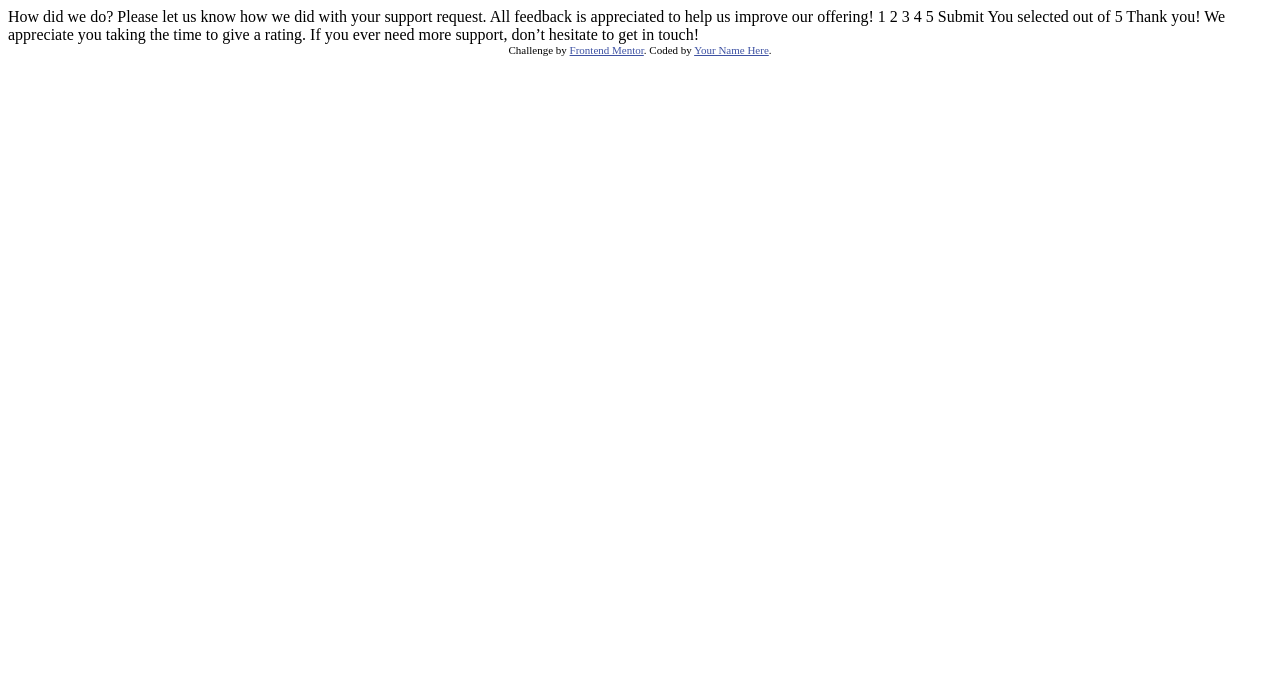
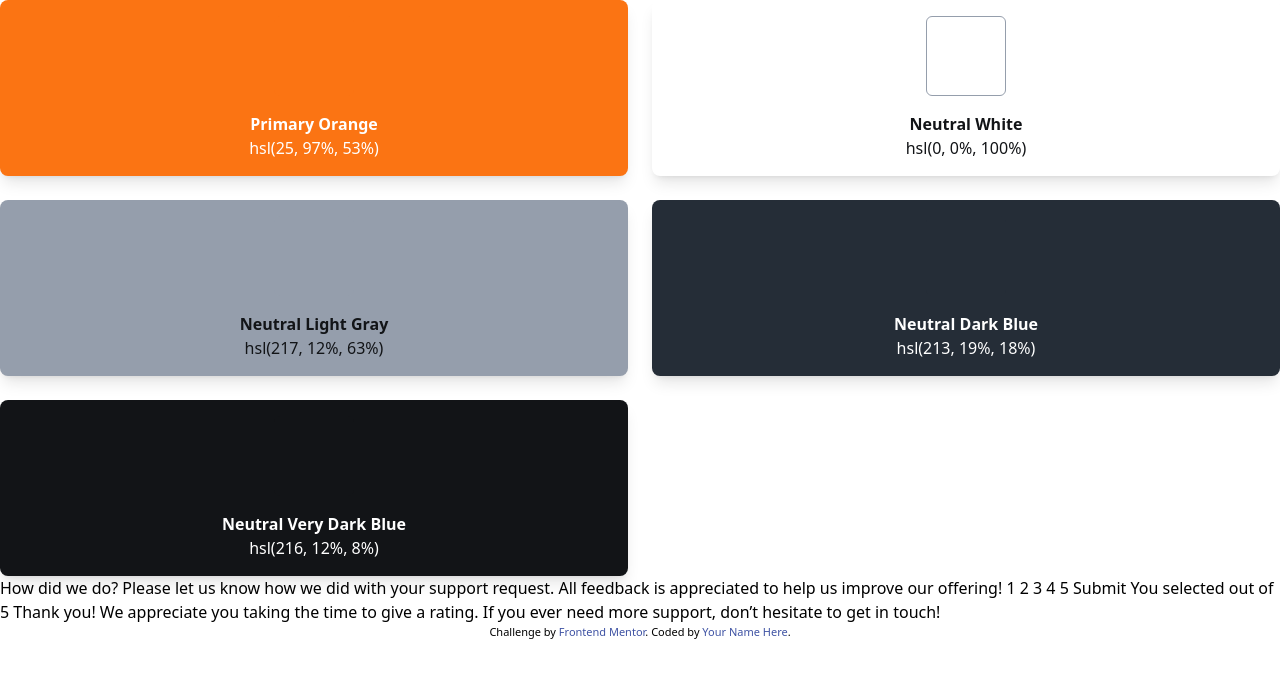
Before and after one commit to Mahmoud-Abdelkarim777/interactive-rating-component-main, a website: page index.html in a window 1280 px wide. Drawn offline with Linux system fonts and the light colour scheme.

Commit message:
first commit

```diff
--- a/index.html
+++ b/index.html
@@ -5,6 +5,8 @@
   <meta name="viewport" content="width=device-width, initial-scale=1.0"> <!-- displays site properly based on user's device -->
 
   <link rel="icon" type="image/png" sizes="32x32" href="./images/favicon-32x32.png">
+  <!-- external file css  -->
+  <link href="./src/output.css" rel="stylesheet">
 
   <title>Frontend Mentor | Interactive rating component</title>
 
@@ -15,7 +17,38 @@
   </style>
 </head>
 <body>
-
+  <div class="grid grid-cols-1 sm:grid-cols-2 lg:grid-cols-4 gap-6">
+    <!-- Primary Orange -->
+    <div class="flex flex-col items-center justify-center bg-primary-orange text-neutral-white p-4 rounded-lg shadow-lg">
+      <div class="w-20 h-20 bg-primary-orange rounded-md"></div>
+      <p class="mt-4 font-bold">Primary Orange</p>
+      <p>hsl(25, 97%, 53%)</p>
+    </div>
+    <!-- Neutral White -->
+    <div class="flex flex-col items-center justify-center bg-neutral-white text-neutral-veryDarkBlue p-4 rounded-lg shadow-lg">
+      <div class="w-20 h-20 bg-neutral-white rounded-md border border-neutral-lightGray"></div>
+      <p class="mt-4 font-bold">Neutral White</p>
+      <p>hsl(0, 0%, 100%)</p>
+    </div>
+    <!-- Neutral Light Gray -->
+    <div class="flex flex-col items-center justify-center bg-neutral-lightGray text-neutral-veryDarkBlue p-4 rounded-lg shadow-lg">
+      <div class="w-20 h-20 bg-neutral-lightGray rounded-md"></div>
+      <p class="mt-4 font-bold">Neutral Light Gray</p>
+      <p>hsl(217, 12%, 63%)</p>
+    </div>
+    <!-- Neutral Dark Blue -->
+    <div class="flex flex-col items-center justify-center bg-neutral-darkBlue text-neutral-white p-4 rounded-lg shadow-lg">
+      <div class="w-20 h-20 bg-neutral-darkBlue rounded-md"></div>
+      <p class="mt-4 font-bold">Neutral Dark Blue</p>
+      <p>hsl(213, 19%, 18%)</p>
+    </div>
+    <!-- Neutral Very Dark Blue -->
+    <div class="flex flex-col items-center justify-center bg-neutral-veryDarkBlue text-neutral-white p-4 rounded-lg shadow-lg">
+      <div class="w-20 h-20 bg-neutral-veryDarkBlue rounded-md"></div>
+      <p class="mt-4 font-bold">Neutral Very Dark Blue</p>
+      <p>hsl(216, 12%, 8%)</p>
+    </div>
+  </div>
   <!-- Rating state start -->
 
   How did we do?
--- /dev/null
+++ b/package.json
@@ -0,0 +1,5 @@
+{
+  "devDependencies": {
+    "tailwindcss": "^3.4.16"
+  }
+}
--- /dev/null
+++ b/src/input.css
@@ -0,0 +1,3 @@
+@tailwind base;
+@tailwind components;
+@tailwind utilities;
--- /dev/null
+++ b/tailwind.config.js
@@ -0,0 +1,20 @@
+/** @type {import('tailwindcss').Config} */
+module.exports = {
+  content: ["./index.html","./main.js", "./src/**/*.{html,js}"],
+  theme: {
+    extend: {
+      colors: {
+        primary: {
+          orange: 'hsl(25, 97%, 53%)',
+        },
+        neutral: {
+          white: 'hsl(0, 0%, 100%)',
+          lightGray: 'hsl(217, 12%, 63%)',
+          darkBlue: 'hsl(213, 19%, 18%)',
+          veryDarkBlue: 'hsl(216, 12%, 8%)',
+        },
+      },
+    },
+  },
+  plugins: [],
+}
```
Also changed, not shown: main.js (added), src/output.css (added), 1 other file.
